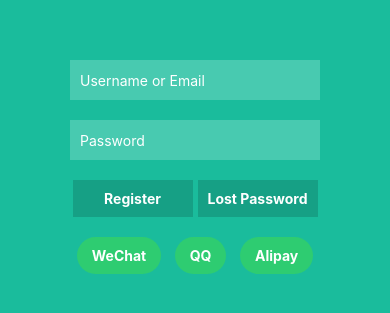
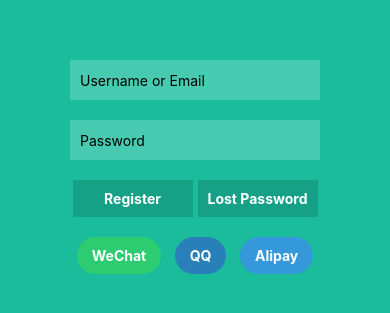
Before and after one commit to fruitgroup/main-app, a React Native app: screen / in a window 390 px wide. Shown: the part 245-558 px from the top of the page. Built offline with nearby package versions, Linux system fonts and the light colour scheme.

Commit message:
modify color and add button style

```diff
--- a/src/components/Login/LoginForm.js
+++ b/src/components/Login/LoginForm.js
@@ -16,13 +16,13 @@
           </TouchableOpacity>
         </View>
         <View style={styles.buttonContainer}>
-          <TouchableOpacity style={styles.quickButton}>
+          <TouchableOpacity style={styles.quickButtonWeChat}>
             <Text style={styles.buttonText}>WeChat</Text>
           </TouchableOpacity>
-          <TouchableOpacity style={styles.quickButton}>
+          <TouchableOpacity style={styles.quickButtonQQ}>
             <Text style={styles.buttonText}>QQ</Text>
           </TouchableOpacity>
-          <TouchableOpacity style={styles.quickButton}>
+          <TouchableOpacity style={styles.quickButtonAlipay}>
             <Text style={styles.buttonText}>Alipay</Text>
           </TouchableOpacity>
         </View>
@@ -38,7 +38,7 @@
     height: 40,
     backgroundColor: 'rgba(255,255,255,0.2)',
     marginBottom: 20,
-    color: '#FFF',
+    color: '#000',
     paddingHorizontal: 10
   },
   buttonContainer: {
@@ -56,8 +56,20 @@
     color: '#FFFFFF',
     fontWeight: '700',
   },
-  quickButton: {
+ quickButtonWeChat: {
     backgroundColor: '#2ecc71',
+    paddingVertical: 10,
+    paddingHorizontal: 15,
+    borderRadius: 64,
+  },
+   quickButtonQQ: {
+    backgroundColor: '#2980B9',
+    paddingVertical: 10,
+    paddingHorizontal: 15,
+    borderRadius: 64,
+  },
+  quickButtonAlipay: {
+    backgroundColor: '#3498DB',
     paddingVertical: 10,
     paddingHorizontal: 15,
     borderRadius: 64,
```
